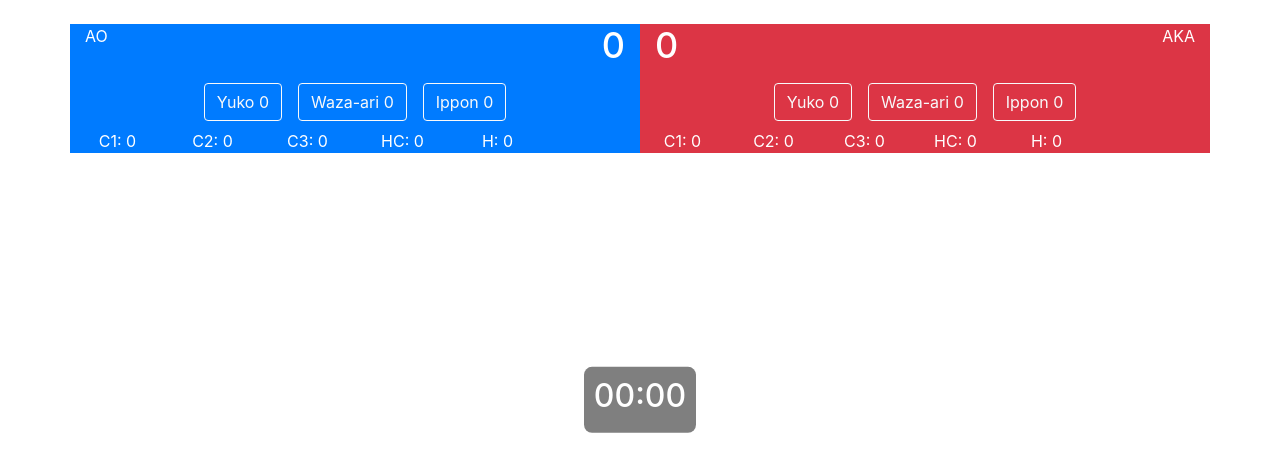
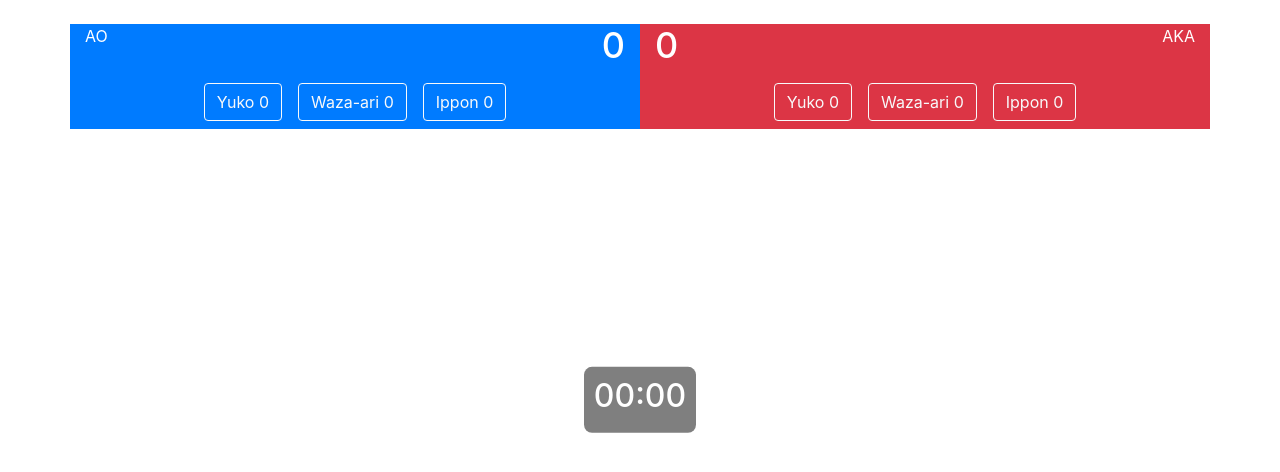
Before and after one commit to m3lies/karate-score, an Angular app: page /score-readonly in a window 1280 px wide. Shown: the top 472 px of the page. Built offline with nearby package versions, Linux system fonts and the light colour scheme.

Commit message:
readonly penalties working

```diff
--- a/src/app/app.module.ts
+++ b/src/app/app.module.ts
@@ -7,7 +7,7 @@ import {FormsModule} from "@angular/forms";
 import {TimerComponent} from './timer/timer.component';
 import {ScoreComponent} from './score/score.component';
 
-import {TimerReadonlyComponent} from './timer-readonly/timer-readonly.component';
+import {TimerReadOnlyComponent} from './timer-readonly/timer-readonly.component';
 import {PenaltiesComponent} from './penalties/penalties.component';
 import {TimerFormatPipe} from "./timer-format.pipe";
 import {SenshuComponent} from './senshu/senshu.component';
@@ -22,7 +22,7 @@ import {SharedDataService} from "./shared-data.service";
     TimerFormatPipe,
     ScoreComponent,
     ScoreReadOnlyComponent,
-    TimerReadonlyComponent,
+    TimerReadOnlyComponent,
     PenaltiesComponent,
     PenaltiesReadonlyComponent,
     SenshuComponent
--- a/src/app/penalties-readonly/penalties-readonly.component.html
+++ b/src/app/penalties-readonly/penalties-readonly.component.html
@@ -1,7 +1,7 @@
-<div class="penalties row">
-  <div class="col-md-2">C1: {{ chui1 }}</div>
-  <div class="col-md-2">C2: {{ chui2 }}</div>
-  <div class="col-md-2">C3: {{ chui3 }}</div>
-  <div class="col-md-2">HC: {{ hansokuChui }}</div>
-  <div class="col-md-2">H: {{ hansoku }}</div>
+<div class="penalties-readonly">
+  <div *ngIf="chui1" class="penalty penalty-chui1">Chui 1</div>
+  <div *ngIf="chui2" class="penalty penalty-chui2">Chui 2</div>
+  <div *ngIf="chui3" class="penalty penalty-chui3">Chui 3</div>
+  <div *ngIf="hansokuChui" class="penalty penalty-hansokuChui">Hansoku Chui</div>
+  <div *ngIf="hansoku" class="penalty penalty-hansoku">Hansoku</div>
 </div>
--- a/src/app/penalties-readonly/penalties-readonly.component.ts
+++ b/src/app/penalties-readonly/penalties-readonly.component.ts
@@ -1,14 +1,33 @@
-import {Component, Input} from '@angular/core';
+import { ChangeDetectorRef, Component, Input, NgZone } from '@angular/core';
 
 @Component({
   selector: 'app-penalties-readonly',
   templateUrl: './penalties-readonly.component.html',
-  styleUrl: './penalties-readonly.component.scss'
+  styleUrls: ['./penalties-readonly.component.scss'],
 })
 export class PenaltiesReadonlyComponent {
-  @Input() chui1: number = 0;
-  @Input() chui2: number = 0;
-  @Input() chui3: number = 0;
-  @Input() hansokuChui: number = 0;
-  @Input() hansoku: number = 0;
+  @Input() chui1: boolean = false;
+  @Input() chui2: boolean = false;
+  @Input() chui3: boolean = false;
+  @Input() hansokuChui: boolean = false;
+  @Input() hansoku: boolean = false; // Ensure this is boolean
+
+  constructor(private ngZone: NgZone) {}
+
+  updatePenalties(penaltiesState: {
+    chui1: boolean;
+    chui2: boolean;
+    chui3: boolean;
+    hansokuChui: boolean;
+    hansoku: boolean;
+  }) {
+    this.chui1 = penaltiesState.chui1;
+    this.chui2 = penaltiesState.chui2;
+    this.chui3 = penaltiesState.chui3;
+    this.hansokuChui = penaltiesState.hansokuChui;
+    this.hansoku = penaltiesState.hansoku;
+
+    // Use NgZone to trigger change detection immediately
+    this.ngZone.run(() => {});
+  }
 }
--- a/src/app/score-readonly/score-readonly.component.html
+++ b/src/app/score-readonly/score-readonly.component.html
@@ -17,7 +17,14 @@
       <div class="row">
         <!-- Display penalties for Participant 1 -->
         <div class="col-md-12">
-          <app-penalties-readonly></app-penalties-readonly>
+          <app-penalties-readonly #penalties1
+                                  [chui1]="penaltiesState1.chui1 > 0"
+                                  [chui2]="penaltiesState1.chui2 > 0"
+                                  [chui3]="penaltiesState1.chui3 > 0"
+                                  [hansokuChui]="penaltiesState1.hansokuChui > 0"
+                                  [hansoku]="penaltiesState1.hansoku > 0"></app-penalties-readonly>
+
+
         </div>
       </div>
     </div>
@@ -42,7 +49,12 @@
         <div class="row">
           <!-- Display penalties for Participant 2 -->
           <div class="col-md-12">
-            <app-penalties-readonly></app-penalties-readonly>
+            <app-penalties-readonly #penalties2
+                                    [chui1]="penaltiesState2.chui1 > 0"
+                                    [chui2]="penaltiesState2.chui2 > 0"
+                                    [chui3]="penaltiesState2.chui3 > 0"
+                                    [hansokuChui]="penaltiesState2.hansokuChui > 0"
+                                    [hansoku]="penaltiesState2.hansoku > 0"></app-penalties-readonly>
           </div>
         </div>
       </div>
--- a/src/app/score-readonly/score-readonly.component.ts
+++ b/src/app/score-readonly/score-readonly.component.ts
@@ -1,6 +1,15 @@
-import {Component, OnInit, OnDestroy, ChangeDetectorRef, ChangeDetectionStrategy} from '@angular/core';
-import {SharedDataService} from '../shared-data.service';
-import {Subscription} from 'rxjs';
+import {
+  Component,
+  OnInit,
+  OnDestroy,
+  ChangeDetectorRef,
+  ViewChild,
+  ChangeDetectionStrategy,
+  AfterViewInit,
+} from '@angular/core';
+import { TimerReadOnlyComponent } from "../timer-readonly/timer-readonly.component";
+import { PenaltiesReadonlyComponent } from "../penalties-readonly/penalties-readonly.component";
+import { PenaltiesState } from '../penalties.service'; // Adjust the path as necessary
 
 @Component({
   selector: 'app-score-readonly',
@@ -8,38 +17,88 @@ import {Subscription} from 'rxjs';
   styleUrls: ['./score-readonly.component.scss'],
   changeDetection: ChangeDetectionStrategy.OnPush,
 })
-export class ScoreReadOnlyComponent implements OnInit {
+export class ScoreReadOnlyComponent implements OnInit, OnDestroy, AfterViewInit {
+  @ViewChild(TimerReadOnlyComponent) timerReadOnlyComponent!: TimerReadOnlyComponent;
+  @ViewChild('penalties1') penaltiesReadonlyComponent1!: PenaltiesReadonlyComponent;
+  @ViewChild('penalties2') penaltiesReadonlyComponent2!: PenaltiesReadonlyComponent;
+
   totalScores: number[] = [0, 0];
   scores: { yuko: number; wazaAri: number; ippon: number }[] = [
     {yuko: 0, wazaAri: 0, ippon: 0}, // Participant 1 scores
     {yuko: 0, wazaAri: 0, ippon: 0}, // Participant 2 scores
   ];
+
+  penaltiesState1 = { chui1: 0, chui2: 0, chui3: 0, hansokuChui: 0, hansoku: 0 };
+  penaltiesState2 = { chui1: 0, chui2: 0, chui3: 0, hansokuChui: 0, hansoku: 0 };
+
   timeLeft: number = 0;
-  private totalScoresSubscription: Subscription | undefined;
-  private scoresSubscription: Subscription | undefined;
-  timerReadOnlyComponent: any;
 
-  constructor(private sharedDataService: SharedDataService, private changeDetectorRef: ChangeDetectorRef) {
-  }
+  constructor(private changeDetectorRef: ChangeDetectorRef) {}
+
   ngOnInit() {
     window.addEventListener('message', this.handleMessage.bind(this), false);
+    window.addEventListener('message', (event) => {
+      if (event.data.type === 'penaltiesState1' || event.data.type === 'penaltiesState2') {
+        // Update your component state based on event.data
+        // Make sure to identify which penalties component (1 or 2) the update is for
+        // and update the UI accordingly
+        this.updatePenaltiesDisplay(event.data.type, event.data.data);
+      }
+    }, false);
+  }
+
+  ngAfterViewInit() {
+    // This hook is called after Angular has fully initialized the component's view.
+    // For your use case, it's more about confirming that timerReadOnlyComponent is now definitely available for interaction.
+    // No specific action is required here for your current scenario.
+    // Any interactions with timerReadOnlyComponent that depend on view initialization are now safe.
   }
 
   handleMessage(event: MessageEvent) {
-    // Perform origin check here for security if needed
-    if (event.data.type === 'update') {
-      const { totalScores, scores, timerState } = event.data.data;
-      this.totalScores = totalScores;
-      this.scores = scores;
-      this.timerReadOnlyComponent.updateTimer(timerState);
-      // Pass timerState to TimerReadonlyComponent if necessary
-      // For example, if TimerReadonlyComponent is a child component, you could use a service or direct component interaction
-      this.changeDetectorRef.detectChanges(); // Since OnPush is used
+    console.log('Received a message:', event.data);
+    if (event.data) {
+      const { totalScores, scores, timerState, penaltiesState1, penaltiesState2 } = event.data;
+      console.log('totalScores:', totalScores);
+      console.log('scores:', scores);
+      console.log('timerState:', timerState);
+      console.log('penaltiesState1:', penaltiesState1);
+      console.log('penaltiesState2:', penaltiesState2);
+      if (totalScores) this.totalScores = totalScores;
+      if (scores) this.scores = scores;
+      if (timerState !== undefined) {
+        this.timerReadOnlyComponent.updateTimer(timerState);
+      }
+
+      // Handle penalties updates
+      if (penaltiesState1) {
+        this.penaltiesReadonlyComponent1.updatePenalties(penaltiesState1);
+      }
+      if (penaltiesState2) {
+        this.penaltiesReadonlyComponent2.updatePenalties(penaltiesState2);
+      }
+
+      // Trigger change detection to update the template immediately
+      this.changeDetectorRef.detectChanges();
+    }
+  }
+
+
+  updatePenaltiesDisplay(participantNumber: number, penaltiesState: any) {
+    console.log('Updating penalties display for participant:', participantNumber);
+    // Assuming penaltiesState includes { chui1, chui2, chui3, hansokuChui, hansoku }
+    // and participantNumber indicates which penalties component to update (1 or 2)
+    if (participantNumber === 1 && this.penaltiesReadonlyComponent1) {
+      this.penaltiesReadonlyComponent1.updatePenalties(penaltiesState);
+      // Manually trigger change detection for penaltiesReadonlyComponent1
+      this.changeDetectorRef.detectChanges();
+    } else if (participantNumber === 2 && this.penaltiesReadonlyComponent2) {
+      this.penaltiesReadonlyComponent2.updatePenalties(penaltiesState);
+      // Manually trigger change detection for penaltiesReadonlyComponent2
+      this.changeDetectorRef.detectChanges();
     }
   }
 
   ngOnDestroy() {
     window.removeEventListener('message', this.handleMessage.bind(this));
-
   }
 }
--- a/src/app/score/score.component.html
+++ b/src/app/score/score.component.html
@@ -28,7 +28,7 @@
           </div>
         </div>
         <div class="card-footer">
-          <app-penalties #penalties1></app-penalties>
+          <app-penalties [participantNumber]="1" #penalties1></app-penalties>
         </div>
       </div>
     </div>
@@ -73,7 +73,7 @@
           </div>
         </div>
         <div class="card-footer">
-          <app-penalties #penalties2></app-penalties>
+          <app-penalties [participantNumber]="2" #penalties2></app-penalties>
         </div>
       </div>
     </div>
--- a/src/app/score/score.component.ts
+++ b/src/app/score/score.component.ts
@@ -1,9 +1,9 @@
 import {Component, OnInit, ViewChild, OnDestroy, ChangeDetectorRef} from '@angular/core';
 import {Subscription, take} from 'rxjs';
 import {PenaltiesComponent} from '../penalties/penalties.component';
-import {TimerComponent} from '../timer/timer.component';
 import {SharedDataService} from '../shared-data.service';
 import {TimerService} from "../timer.service";
+import {PenaltiesService} from "../penalties.service";
 
 @Component({
   selector: 'app-score',
@@ -28,7 +28,7 @@ export class ScoreComponent implements OnInit, OnDestroy {
   constructor(
     private sharedDataService: SharedDataService,
     private changeDetectorRef: ChangeDetectorRef,
-    private timerService: TimerService
+    private timerService: TimerService, private penaltiesService: PenaltiesService
   ) {
   }
 
@@ -49,6 +49,16 @@ export class ScoreComponent implements OnInit, OnDestroy {
     this.subscriptions.push(
       this.timerService.getTimerValue$().subscribe(timerValue => {
         // Use timerValue for whatever is needed
+        this.postUpdatesToReadOnlyWindow();
+      })
+    );
+    this.subscriptions.push(
+      this.penaltiesService.penaltiesState$1.subscribe(penaltiesState => {
+        // Handle penaltiesState1 updates here
+        this.postUpdatesToReadOnlyWindow();
+      }),
+      this.penaltiesService.penaltiesState$2.subscribe(penaltiesState => {
+        // Handle penaltiesState2 updates here
         this.postUpdatesToReadOnlyWindow();
       })
     );
@@ -98,19 +108,33 @@ export class ScoreComponent implements OnInit, OnDestroy {
 
   postUpdatesToReadOnlyWindow() {
     if (this.scoreReadonlyWindow && !this.scoreReadonlyWindow.closed) {
-      // Assuming you manage to capture the current timer value in a variable named `currentTimerValue`
-      const currentTimerValue = this.timerValue; // You should obtain this value from subscription or another method
+      const penaltiesState1 = this.preparePenaltiesState(this.penaltiesComponent1);
+      const penaltiesState2 = this.preparePenaltiesState(this.penaltiesComponent2);
+      // Ensure penalties states are included in the data object
       const data = {
-        type: 'update',
-        data: {
-          totalScores: this.sharedDataService.totalScoresSubject.value,
-          scores: this.sharedDataService.scoresSubject.value,
-          timerState: currentTimerValue // Use the current timer value instead of the observable
-        }
+        totalScores: this.sharedDataService.totalScoresSubject.value,
+        scores: this.sharedDataService.scoresSubject.value,
+        timerState: this.timerValue, // Ensure this is correctly fetching the current timer value
+        penaltiesState1: penaltiesState1,
+        penaltiesState2: penaltiesState2,
       };
-      this.scoreReadonlyWindow.postMessage(data, '*');
+
+      console.log('Sending updates to read-only window'); // Add this line for debugging
+
+      // Post the complete data, including penalties states
+      this.scoreReadonlyWindow.postMessage(data, '*'); // Consider specifying a more precise target origin in production
     }
   }
 
+  preparePenaltiesState(penaltiesComponent: PenaltiesComponent | null) {
+    console.log("preparePenaltiesState")
+    return penaltiesComponent ? {
+      chui1: penaltiesComponent.isChui1Clicked ? 1 : 0,
+      chui2: penaltiesComponent.isChui2Clicked ? 1 : 0,
+      chui3: penaltiesComponent.isChui3Clicked ? 1 : 0,
+      hansokuChui: penaltiesComponent.isHansokuChuiClicked ? 1 : 0,
+      hansoku: penaltiesComponent.isHansokuClicked ? 1 : 0,
+    } : null;
+  }
 
 }
```
Also changed, not shown: src/app/penalties-readonly/penalties-readonly.component.scss (+17 -0 lines), src/app/penalties/penalties.component.ts (+51 -3 lines), src/app/timer-readonly/timer-readonly.component.ts (+7 -2 lines), src/app/timer/timer.component.ts (+6 -1 lines).
